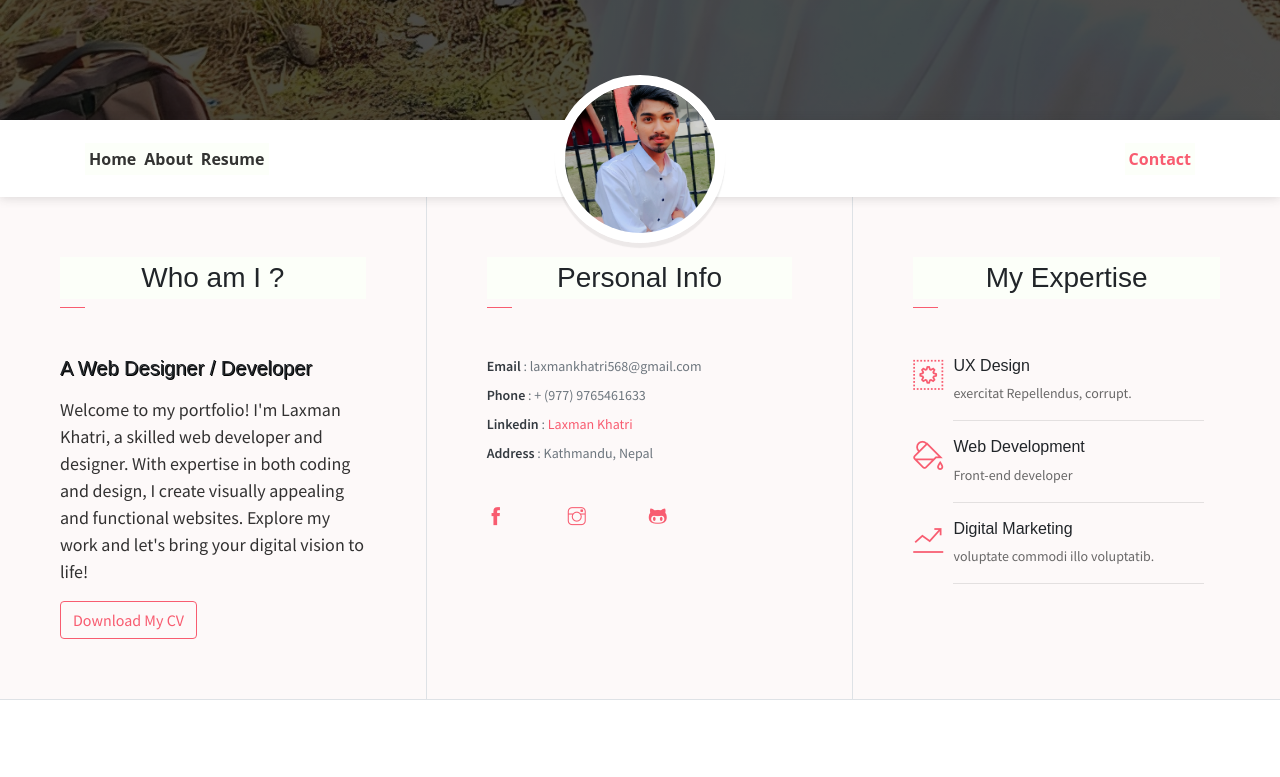
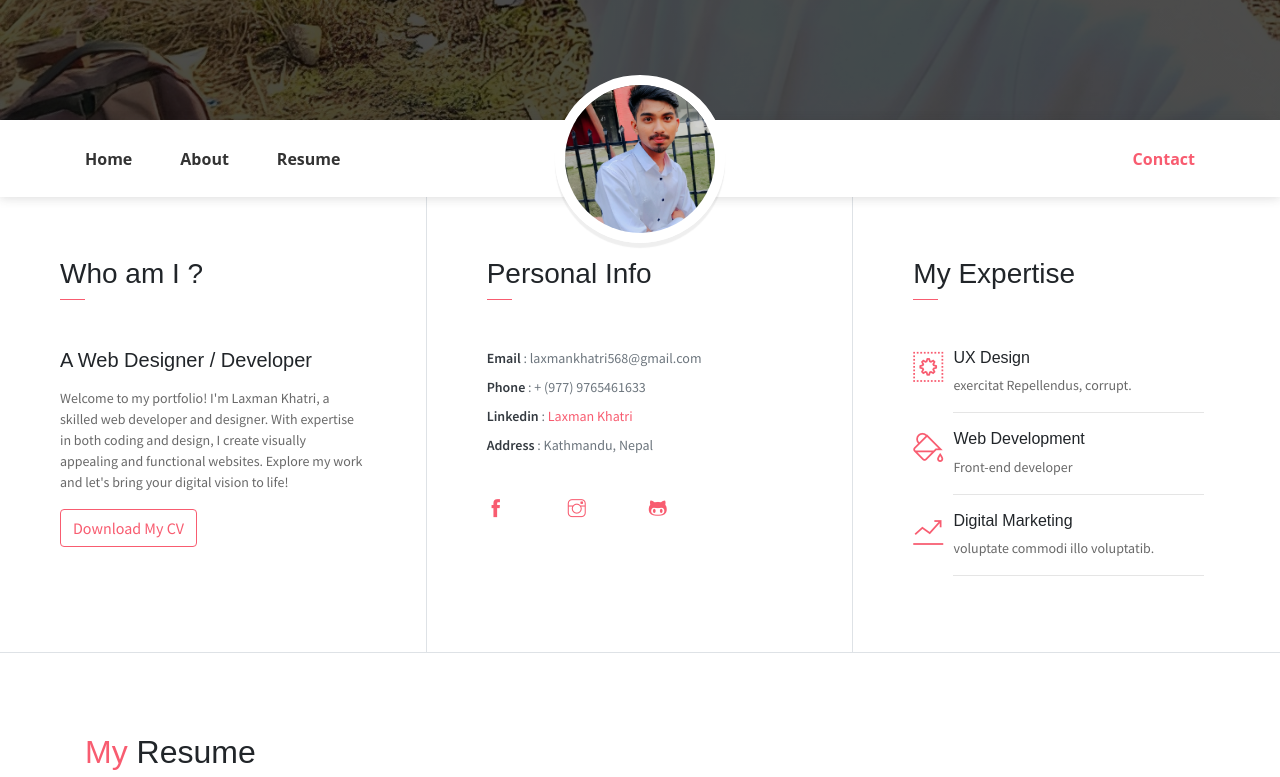
Before and after one commit to melaxman/Portfolio, a plain HTML site: page index.html in a window 1280 px wide. Shown: the part 520-1297 px from the top of the page. Drawn offline with Linux system fonts and the light colour scheme.

Commit message:
new update

```diff
--- a/index.html
+++ b/index.html
@@ -1,30 +1,8 @@
 <!DOCTYPE html>
 <html lang="en">
 <head>
-    <style>
-    #lax{
 
 
-            text-shadow: 1px 1px black , 0 0 white;
-        }
-    #lax2{
-
-
-        font-size: large;
-        color: black;
-    }
-    #lax3{
-        background-color: rgb(253, 249, 249);
-    }
-    #lax4{
-        background-color: rgb(252, 255, 249);
-
-        border-left-width: 10px;
-        padding: 4px;
-        border-left-color: rgb(124, 0, 128);
-        text-align: center;
-    }
-    </style>
 	<meta charset="utf-8">
     <meta name="viewport" content="width=device-width, initial-scale=1, shrink-to-fit=no">
     <meta name="description" content="Start your development with JohnDoe landing page.">
```
